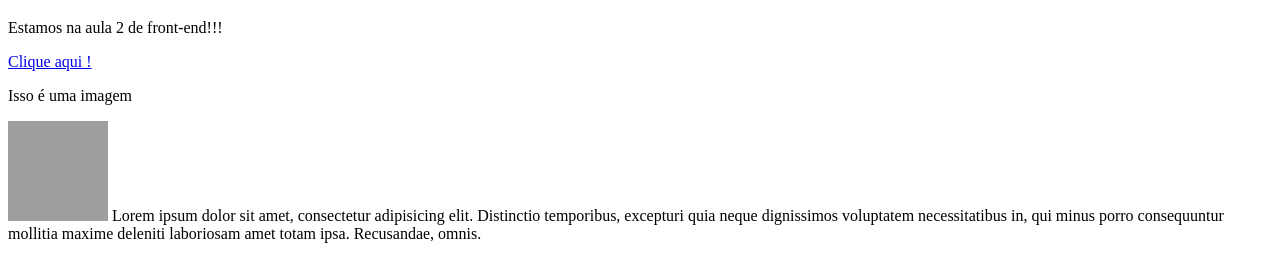
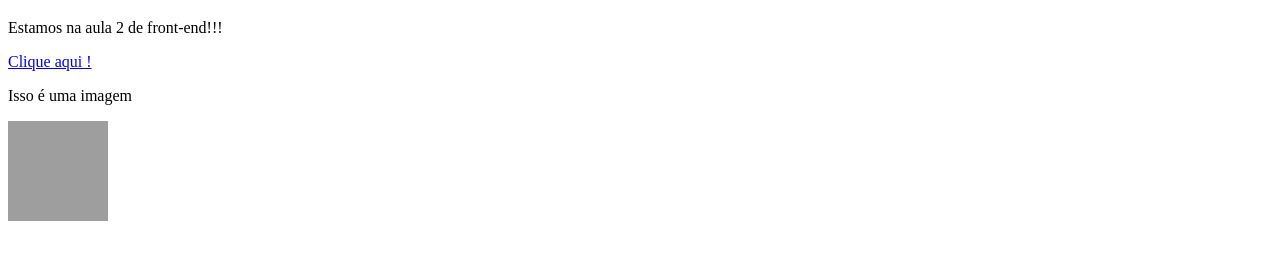
Before and after one commit to DavydNascimento/primeiros_codigos, a plain HTML site: page hello.html in a window 1280 px wide. Shown: the part 61-340 px from the top of the page. Drawn offline with Linux system fonts and the light colour scheme; grey boxes are pictures that could not be loaded.

Commit message:
Removi lorem ipsum

```diff
--- a/hello.html
+++ b/hello.html
@@ -14,8 +14,6 @@
 
     <img src="https://picsum.photos/100" alt="Imagem aleatoria">
 
-Lorem ipsum dolor sit amet, consectetur adipisicing elit. Distinctio temporibus, excepturi quia neque dignissimos voluptatem necessitatibus in, qui minus porro consequuntur mollitia maxime deleniti laboriosam amet totam ipsa. Recusandae, omnis.
-
 </body>
 
 </html>
```
